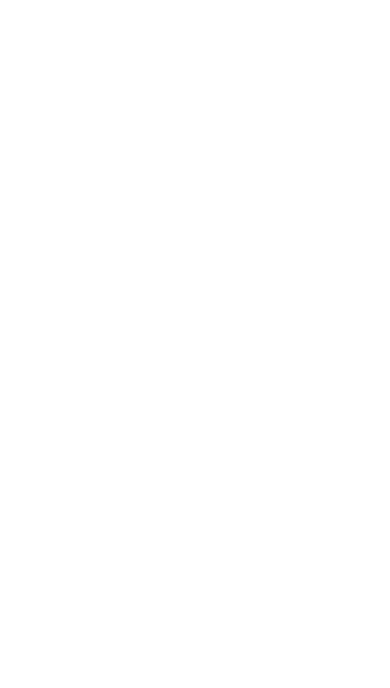
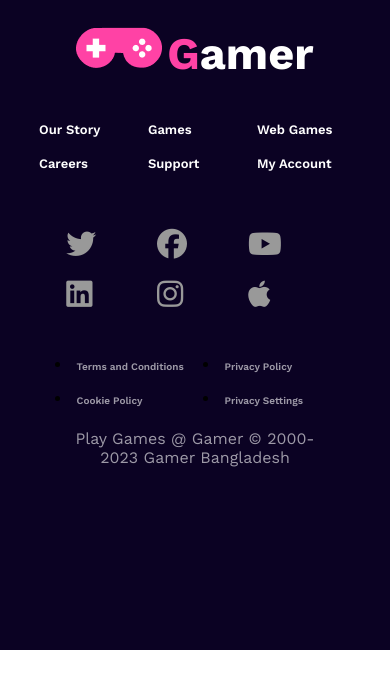
Before and after one commit to JustDibbo/totaly-scamed, a plain HTML site: page index.html in a window 390 px wide. Drawn offline with nearby package versions, Linux system fonts and the light colour scheme.

Commit message:
footer done with mobile responsive

```diff
--- a/index.html
+++ b/index.html
@@ -10,7 +10,39 @@
 </head>
 <body>
     <header>
-
     </header>
+    <main>
+    </main>
+    <footer>
+        <div class="web-name">
+            <div><img src="style/images/Frame.png" alt=""></div>
+            <div class="footer-title"><span class="g">G</span>amer</div>
+        </div>
+        <div class="footer-next">
+            <li class="footer-cmn"><a href="">Our Story</a></li>
+            <li class="footer-cmn"><a href="">Games</a></li>
+            <li class="footer-cmn"><a href="">Web Games</a></li>
+            <li class="footer-cmn"><a href="">Careers</a></li>
+            <li class="footer-cmn"><a href="">Support</a></li>
+            <li class="footer-cmn"><a href="">My Account</a></li>
+        </div>
+        <div class="icons">
+            <li class="footer-cmn2"><a href=""><i class="fa-brands fa-twitter"></i></a></li>
+            <li class="footer-cmn2"><a href=""><i class="fa-brands fa-facebook"></i></a></li>
+            <li class="footer-cmn2"><a href=""><i class="fa-brands fa-youtube"></i></a></li>
+            <li class="footer-cmn2"><a href=""><i class="fa-brands fa-linkedin"></i></a></li>
+            <li class="footer-cmn2"><a href=""><i class="fa-brands fa-instagram"></i></a></li>
+            <li class="footer-cmn2"><a href=""><i class="fa-brands fa-apple"></i></a></li>
+        </div>
+        <div class="extra">
+            <li class="footer-cmn3"><a href="">Terms and Conditions</a></li>
+            <li class="footer-cmn3"><a href="">Privacy Policy</a></li>
+            <li class="footer-cmn3"><a href="">Cookie Policy</a></li>
+            <li class="footer-cmn3"><a href="">Privacy Settings</a></li>
+        </div>
+        <div class="end">
+            <p class="endp">Play Games @ Gamer &copy; 2000-2023 Gamer Bangladesh</p>
+        </div>
+    </footer>
 </body>
 </html>
--- a/style/index.css
+++ b/style/index.css
@@ -1,8 +1,174 @@
 @import url('https://fonts.googleapis.com/css2?family=Work+Sans:wght@300;400;500;600;700;800;900&display=swap');
 
-*{
+* {
     font-family: 'Work Sans', sans-serif;
     margin: 0;
     padding: 0;
     box-sizing: border-box;
 }
+
+/* footer section */
+footer {
+    background-color: #0B0223;
+    height: 650px;
+}
+
+.footer-title {
+    color: #FFF;
+    font-size: 45px;
+    font-weight: 700;
+}
+
+.g {
+    color: #FF42A5;
+}
+
+.web-name {
+    display: flex;
+    justify-content: center;
+    padding-top: 7%;
+    gap: 1%;
+}
+
+.footer-cmn {
+    list-style: none;
+}
+
+.footer-cmn a {
+    text-decoration: none;
+    color: #FFF;
+    font-size: 20px;
+    font-weight: 600;
+}
+
+.footer-next {
+    display: flex;
+    justify-content: center;
+    gap: 5%;
+    padding-top: 3%;
+}
+
+.footer-cmn a:hover {
+    color: #FF42A5;
+}
+
+.icons {
+    display: flex;
+    justify-content: center;
+    gap: 5%;
+    padding-top: 3.75%;
+}
+
+.footer-cmn2 a {
+    text-decoration: none;
+    color: #999999;
+    font-size: 29px;
+    font-weight: 600;
+}
+
+.footer-cmn2 a:hover {
+    color: #ffffff;
+    font-size: 28px;
+}
+
+.footer-cmn2 {
+    list-style: none;
+}
+
+.extra {
+    display: flex;
+    justify-content: center;
+    gap: 5%;
+    padding-top: 3.65%;
+}
+
+.footer-cmn3 a {
+    text-decoration: none;
+    font-size: 15px;
+    font-weight: 600;
+    color: rgba(255, 255, 255, 0.60);
+}
+
+.footer-cmn3 a:hover {
+    color: #d465a681;
+}
+
+.endp {
+    color: #FFF;
+}
+
+.end {
+    display: flex;
+    justify-content: center;
+    padding-top: 1.5%;
+}
+
+.endp {
+    color: rgba(255, 255, 255, 0.60);
+    font-size: 16px;
+}
+
+
+
+@media screen and (max-width:576px) {
+    footer .footer-next {
+        display: grid;
+        justify-content: center;
+        gap: 15px;
+        grid-template-columns: repeat(3, 1fr);
+        max-width: 80%;
+        margin: 0 auto;
+        padding-top: 10%;
+        padding-bottom: 7%;
+    }
+
+    footer .footer-cmn a {
+        font-size: 13px;
+    }
+
+    footer .icons {
+        display: grid;
+        justify-content: center;
+        gap: 15px;
+        grid-template-columns: repeat(3, 1fr);
+        max-width: 80%;
+        margin: 0 auto;
+        padding: 7% ;
+    }
+
+    footer .footer-cmn2 a {
+        font-size: 30px;
+    }
+
+    footer .extra {
+        display: grid;
+        justify-content: center;
+        gap: 15px;
+        grid-template-columns: repeat(2, 1fr);
+        max-width: 80%;
+        margin: 0 auto;
+        padding: 4% ;
+    }
+
+    footer .footer-cmn3 a {
+        font-size: 10px;
+    }
+
+    footer .end {
+        width: 70%;
+        margin: 0 auto;
+        text-align: center;
+
+    }
+
+
+
+
+
+
+
+
+
+
+
+}
```
